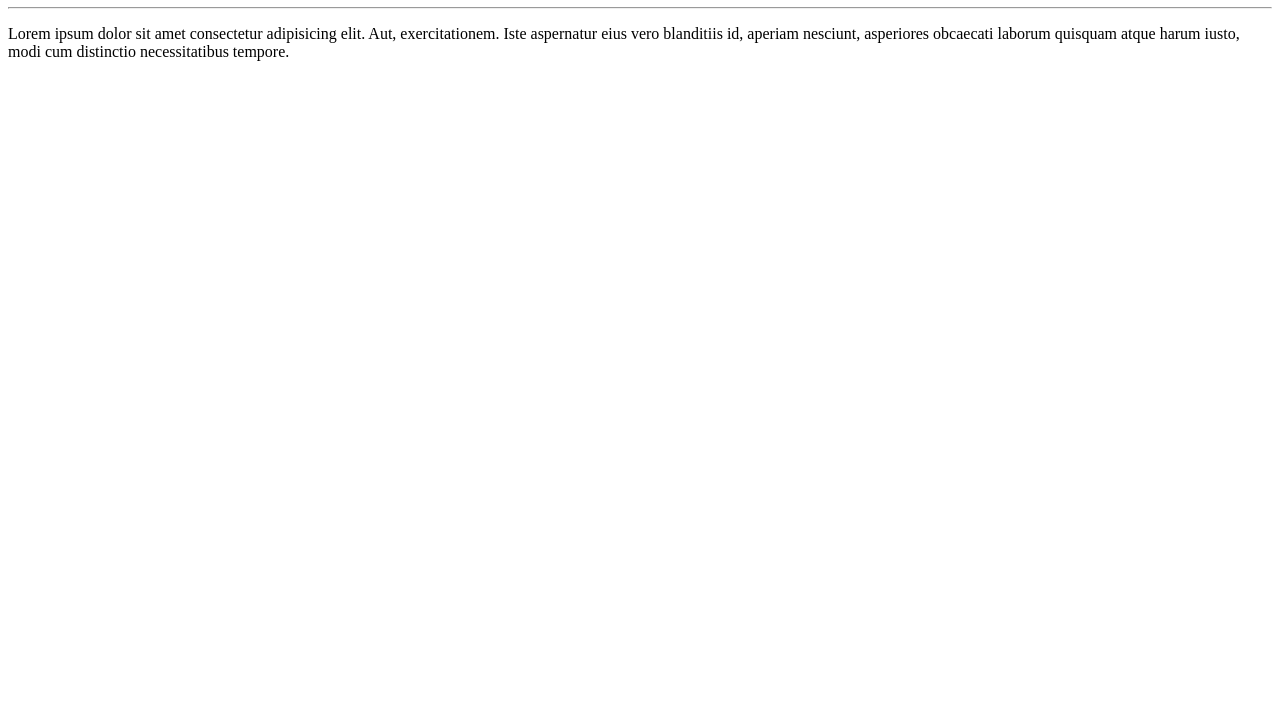
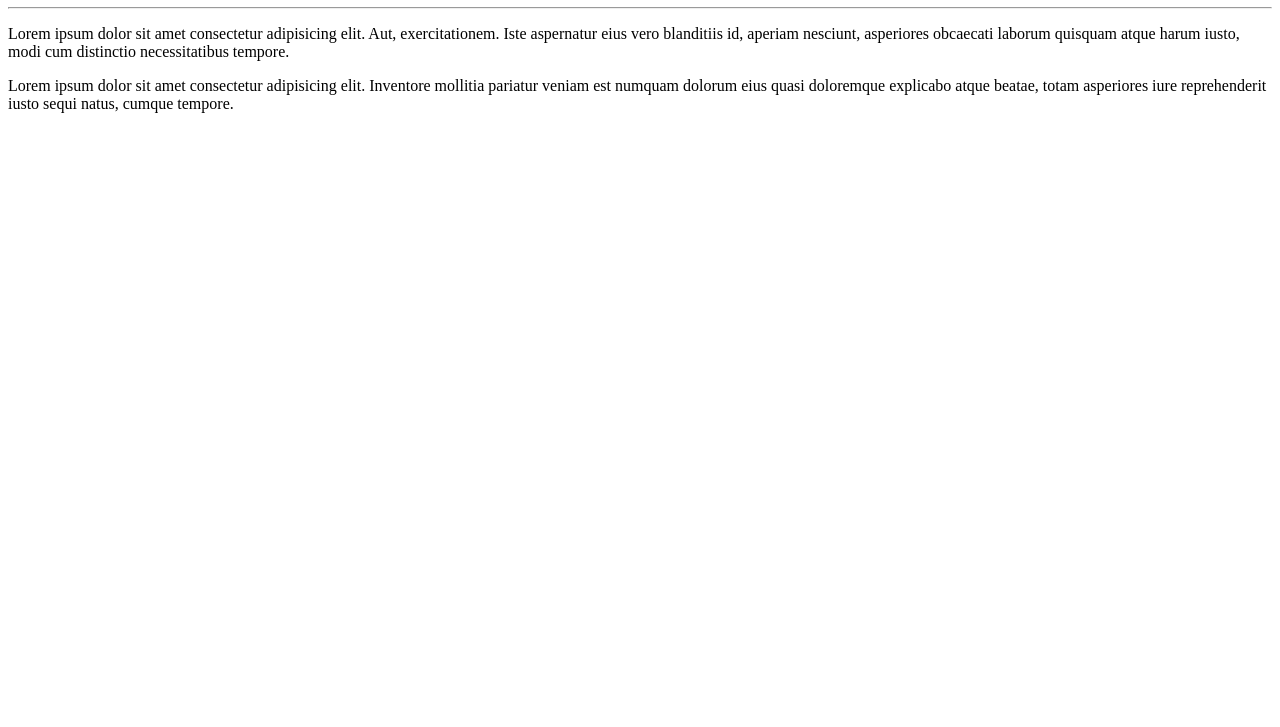
Before and after one commit to Lety-Almeida/Ola-mundo, a plain HTML site: page Site exemplo/Index.html in a window 1280 px wide. Shown: the part 73-800 px from the top of the page. Drawn offline with Linux system fonts and the light colour scheme.

Commit message:
Adicionei um paragrafo

```diff
--- a/Site exemplo/Index.html
+++ b/Site exemplo/Index.html
@@ -9,5 +9,6 @@
     <h1>Olá, Mundo!</h1>
     <hr>
     <p>Lorem ipsum dolor sit amet consectetur adipisicing elit. Aut, exercitationem. Iste aspernatur eius vero blanditiis id, aperiam nesciunt, asperiores obcaecati laborum quisquam atque harum iusto, modi cum distinctio necessitatibus tempore.</p>
+    <p>Lorem ipsum dolor sit amet consectetur adipisicing elit. Inventore mollitia pariatur veniam est numquam dolorum eius quasi doloremque explicabo atque beatae, totam asperiores iure reprehenderit iusto sequi natus, cumque tempore.</p>
 </body>
 </html>
```
